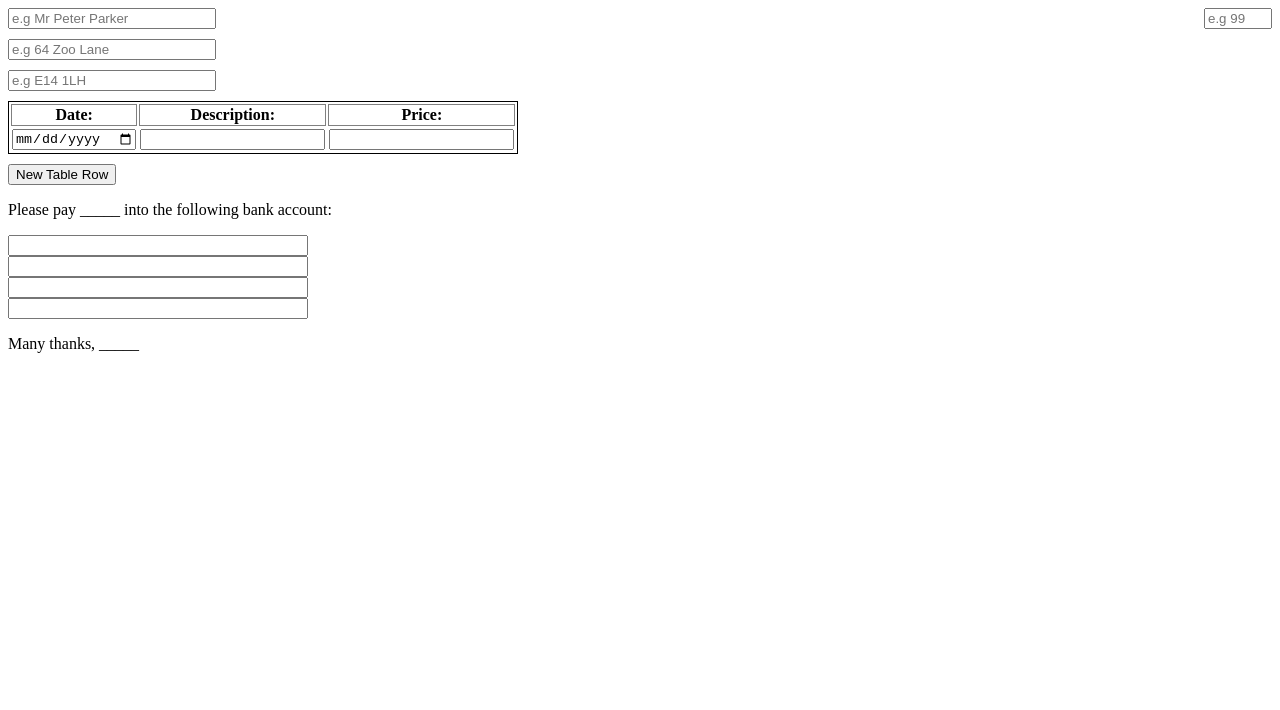
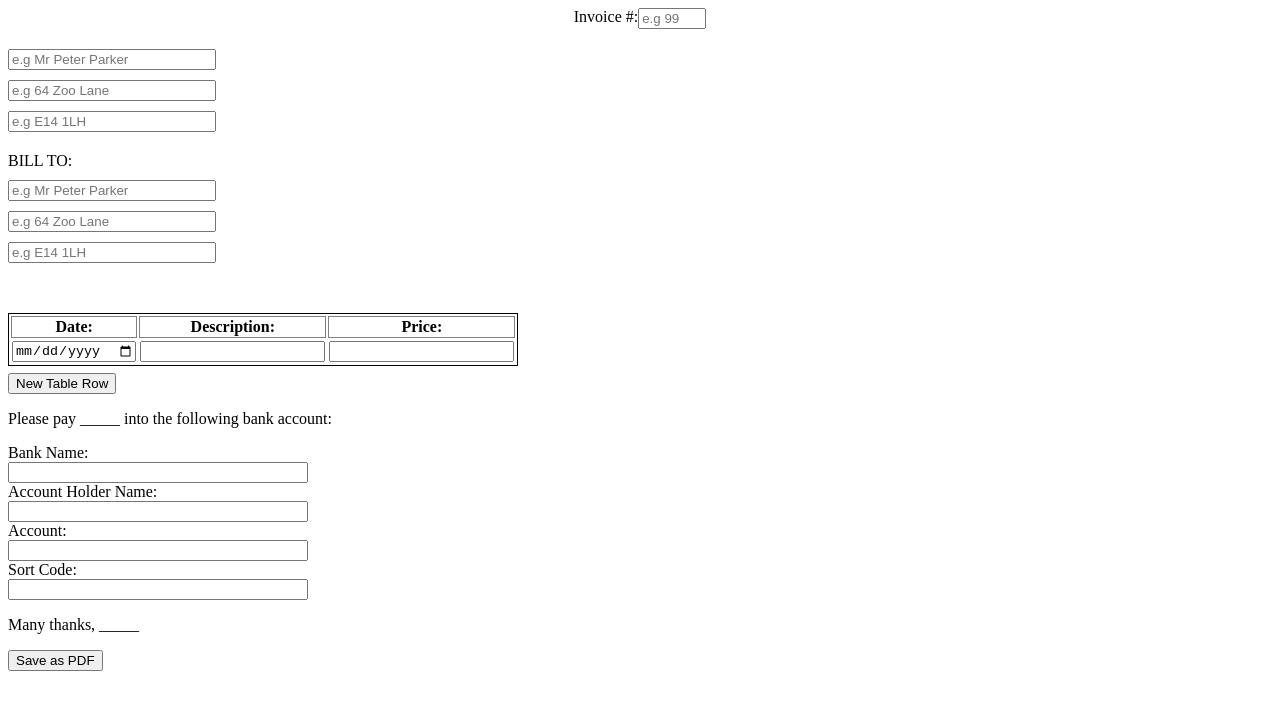
Before and after one commit to Yusuf-4hmed/invoice-maker, a plain HTML site: page index.html in a window 1280 px wide. Drawn offline with nearby package versions, Linux system fonts and the light colour scheme.

Commit message:
improved visual styling, added persistant form saving and created ability to save invoice as pdf

```diff
--- a/index.html
+++ b/index.html
@@ -6,16 +6,22 @@
     <title>Invoice Maker</title>
     <link rel="stylesheet" href="styles.css">
 </head>
-<body>
+<body id="capture-area">
+    <div class="invoice-number">
+        Invoice #:<input class="number-input" type="text" placeholder="e.g 99">
+    </div>
     <div class="top-invoice">
         <div class="name-address">
-        <input id="title-full-name-input" class="title-full-name-input" type="text" placeholder="e.g Mr Peter Parker"></input>
-        <input class="address-input" type="text" placeholder="e.g 64 Zoo Lane"></input>
-        <input class="postcode-input" type="text" placeholder="e.g E14 1LH"></input>
-    </div>
-    <div class="invoice-number">
-        <input class="number-input" type="text" placeholder="e.g 99">
-    </div>
+            <input id="title-full-name-input" class="title-full-name-input" type="text" placeholder="e.g Mr Peter Parker"></input>
+            <input id="address-input" class="address-input" type="text" placeholder="e.g 64 Zoo Lane"></input>
+            <input id="postcode-input" class="postcode-input" type="text" placeholder="e.g E14 1LH"></input>
+        </div>
+        <div class="bill-to">
+            <p>BILL TO:</p>
+            <input id="company-name-input" class="company-name-input" type="text" placeholder="e.g Mr Peter Parker"></input>
+            <input class="address-input" type="text" placeholder="e.g 64 Zoo Lane"></input>
+            <input class="postcode-input" type="text" placeholder="e.g E14 1LH"></input>
+        </div>
     </div>
 
     <table class="invoice-table" id="invoice-table">
@@ -25,22 +31,29 @@
             <th>Price:</th>
         </tr>
         <tr>
-            <td><input class="date-input" type="date"></td>
+            <td><input class="date-input" type="date" lang="en-GB"></td>
             <td><input class="desc-input" type="text"></td>
             <td><input class="price-input" type="number"></td>
         </tr>
     </table>
-    <button onclick="addNewTableRow()">New Table Row</button>
+    <button onclick="addNewTableRow()" data-html2canvas-ignore="true">New Table Row</button>
     <div class="please-pay">
         <p id="please-pay-amount" class="please-pay-amount">Please pay _____ into the following bank account:</p>
         <div class="bank-details">
-            <input class="account-holder-name" type="text">
-            <input class="bank-name" type="text">
-            <input class="account-number" type="text">
-            <input class="sort-code" type="text">
+            Bank Name:<input class="bank-name-input" id="bank-name-input" type="text">
+            Account Holder Name:<input class="account-holder-name-input" id="account-holder-name-input" type="text">
+            Account:<input class="account-number-input" id="account-number-input" type="text">
+            Sort Code:
+            <input class="sort-code-input" id="sort-code-input" type="text">
         </div>
         <p class="many-thanks" id="many-thanks">Many thanks, _____</p>
+        <button id="save-pdf" data-html2canvas-ignore="true">Save as PDF</button>
+
     </div>
+
+    <script src="https://cdn.jsdelivr.net/npm/html2canvas@1.4.1/dist/html2canvas.min.js"></script>
+    <script src="https://cdnjs.cloudflare.com/ajax/libs/jspdf/2.5.1/jspdf.umd.min.js"></script>
+
 </body>
  <script src="main.js"></script>
 </html>
--- a/main.js
+++ b/main.js
@@ -44,3 +44,58 @@ const manyThanks = document.getElementById('many-thanks')
 titleFullNameInput.addEventListener('input', () => {
     manyThanks.innerText = `Many Thanks, ${titleFullNameInput.value}`
 })
+
+document.getElementById('save-pdf').addEventListener('click', async () => {
+  const captureArea = document.getElementById('capture-area');
+  const canvas = await html2canvas(captureArea, { scale: 2 });
+  const imgData = canvas.toDataURL('image/png');
+
+  const { jsPDF } = window.jspdf;
+  const pdf = new jsPDF('p', 'mm', 'a4');
+  const pdfWidth = pdf.internal.pageSize.getWidth();
+  const pdfHeight = (canvas.height * pdfWidth) / canvas.width;
+
+  pdf.addImage(imgData, 'PNG', 0, 0, pdfWidth, pdfHeight);
+  pdf.save('screenshot.pdf');
+});
+
+// Saving inputs and laoding them
+
+document.addEventListener('DOMContentLoaded', () => {
+  // Get all input references
+  const titleFullNameInput = document.getElementById('title-full-name-input');
+  const addressInput = document.getElementById('address-input');
+  const postcodeInput = document.getElementById('postcode-input');
+  const bankNameInput = document.getElementById('bank-name-input');
+  const accountHolderNameInput = document.getElementById('account-holder-name-input');
+  const accountNumberInput = document.getElementById('account-number-input');
+  const sortCodeInput = document.getElementById('sort-code-input');
+
+  // Save function
+  const saveNameAndBank = () => {
+    localStorage.setItem('title-full-name', titleFullNameInput.value);
+    localStorage.setItem('address-input', addressInput.value);
+    localStorage.setItem('postcode-input', postcodeInput.value);
+    localStorage.setItem('bank-name-input', bankNameInput.value);
+    localStorage.setItem('account-holder-name-input', accountHolderNameInput.value);
+    localStorage.setItem('account-number-input', accountNumberInput.value);
+    localStorage.setItem('sort-code-input', sortCodeInput.value);
+  };
+
+  // Load function
+  const loadNameAndBank = () => {
+    titleFullNameInput.value = localStorage.getItem('title-full-name') || '';
+    addressInput.value = localStorage.getItem('address-input') || '';
+    postcodeInput.value = localStorage.getItem('postcode-input') || '';
+    bankNameInput.value = localStorage.getItem('bank-name-input') || '';
+    accountHolderNameInput.value = localStorage.getItem('account-holder-name-input') || '';
+    accountNumberInput.value = localStorage.getItem('account-number-input') || '';
+    sortCodeInput.value = localStorage.getItem('sort-code-input') || '';
+  };
+
+  // Attach to button
+  document.getElementById('save-pdf').addEventListener('click', saveNameAndBank);
+
+  // Load on page start
+  loadNameAndBank();
+});
--- a/styles.css
+++ b/styles.css
@@ -1,5 +1,4 @@
 .top-invoice {
-    display: flex;
     gap: auto;
 }
 
@@ -14,16 +13,34 @@
     width: 200px;
 }
 
+.bill-to {
+    display: flex;
+    flex-direction: column;
+    gap: 10px;
+    width: 100%;
+}
+
+.bill-to input {
+ width: 200px;
+}
+
+.bill-to p {
+    margin: 20px 0px 0px;
+}
+
 .invoice-number {
+    display: flex;
+    justify-content: center;
+    margin: 0px 0px 20px 0px;
+}
 
-}
 
 .number-input {
     width: 60px;
 }
 
 .invoice-table {
-    margin: 10px 0px;
+    margin: 50px 0px 7px;
     border: 1px solid black;
     width: auto;
 }
```
